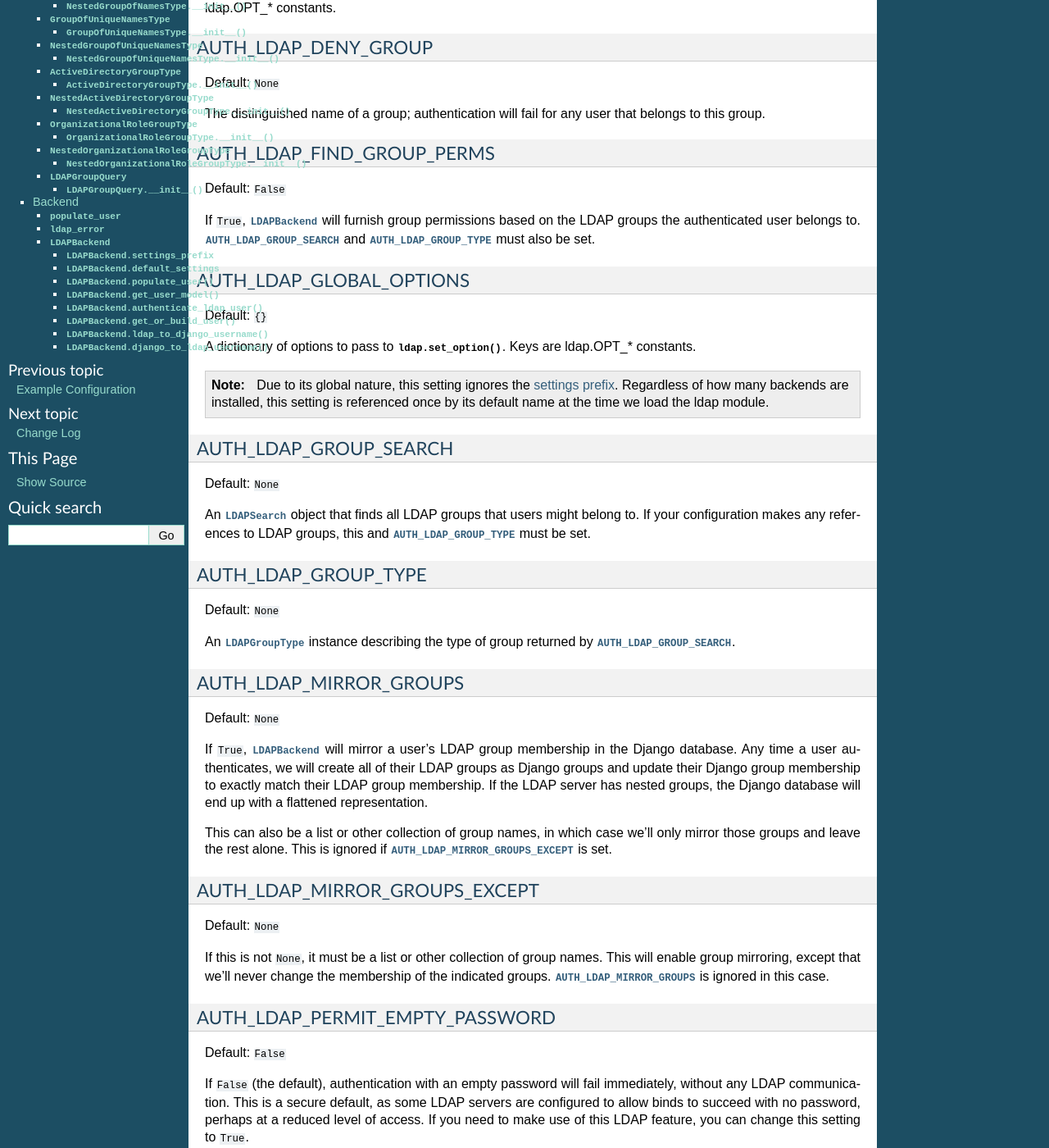
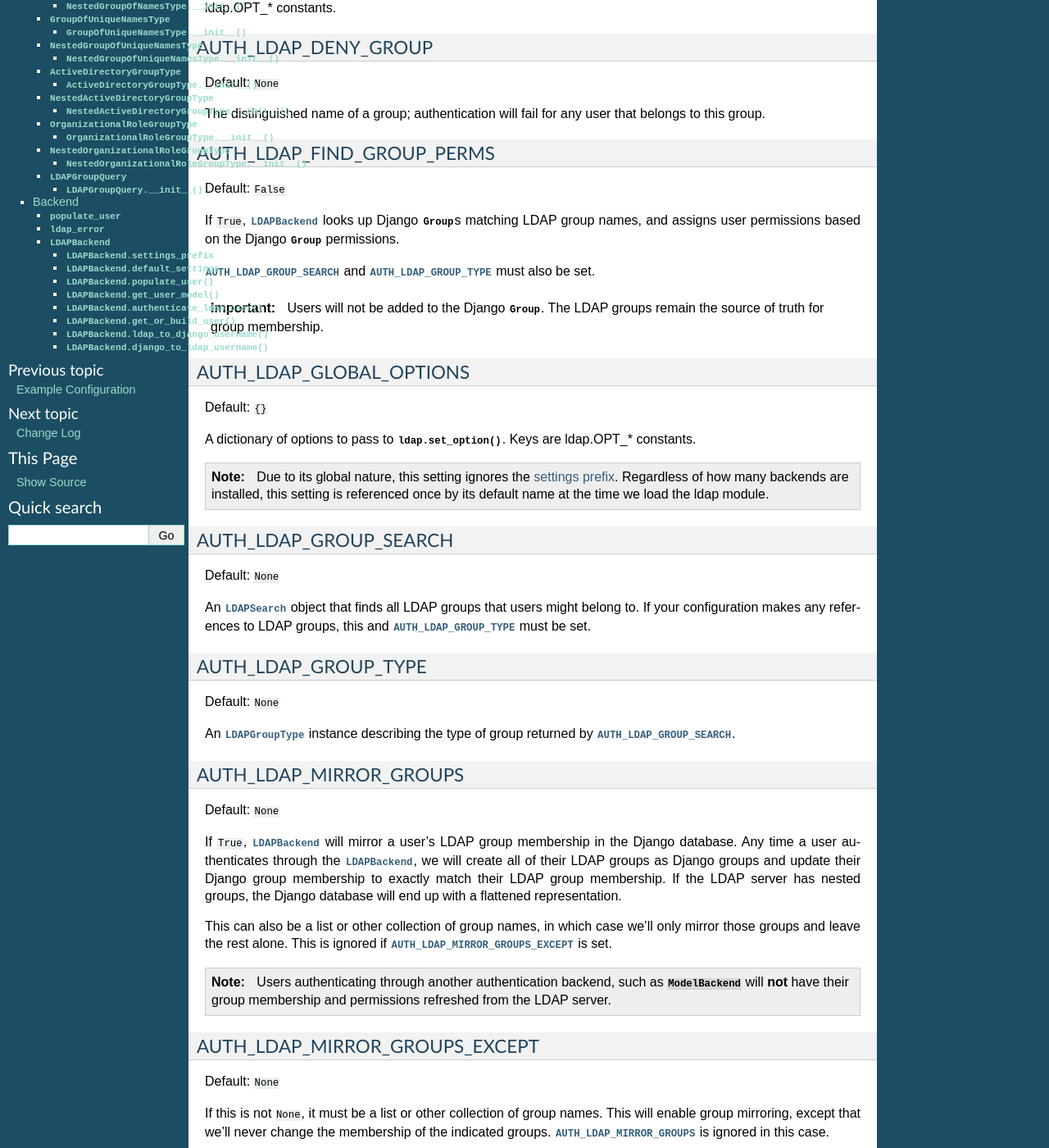
Before and after one commit to django-auth-ldap/django-auth-ldap, a Sphinx documentation site: the page built from docs/reference.rst, in a window 1280 px wide and 1400 px high, scrolled down 1308 px. Shown: the whole window at 82% size. Built offline with Sphinx 7.4.7, drawn with Linux system fonts in a browser that asks for light colours.

Commit message:
Clarify AUTH_LDAP_FIND_GROUP_PERMS and AUTH_LDAP_MIRROR_GROUPS

```diff
--- a/docs/reference.rst
+++ b/docs/reference.rst
@@ -113,11 +113,17 @@ AUTH_LDAP_FIND_GROUP_PERMS
 
 Default: ``False``
 
-If ``True``, :class:`~django_auth_ldap.backend.LDAPBackend` will furnish group
-permissions based on the LDAP groups the authenticated user belongs to.
-:setting:`AUTH_LDAP_GROUP_SEARCH` and :setting:`AUTH_LDAP_GROUP_TYPE` must also be
-set.
+If ``True``, :class:`~django_auth_ldap.backend.LDAPBackend` looks up Django
+:class:`~django.contrib.auth.models.Group`\ s matching LDAP group names, and
+assigns user permissions based on the Django
+:class:`~django.contrib.auth.models.Group` permissions.
 
+:setting:`AUTH_LDAP_GROUP_SEARCH` and :setting:`AUTH_LDAP_GROUP_TYPE` must also
+be set.
+
+.. important:: Users will not be added to the Django
+   :class:`~django.contrib.auth.models.Group`. The LDAP groups remain the
+   source of truth for group membership.
 
 .. setting:: AUTH_LDAP_GLOBAL_OPTIONS
 
@@ -166,8 +172,9 @@ AUTH_LDAP_MIRROR_GROUPS
 
 Default: ``None``
 
-If ``True``, :class:`~django_auth_ldap.backend.LDAPBackend` will mirror a user's
-LDAP group membership in the Django database. Any time a user authenticates, we
+If ``True``, :class:`~django_auth_ldap.backend.LDAPBackend` will mirror a
+user's LDAP group membership in the Django database. Any time a user
+authenticates through the :class:`~django_auth_ldap.backend.LDAPBackend`, we
 will create all of their LDAP groups as Django groups and update their Django
 group membership to exactly match their LDAP group membership. If the LDAP
 server has nested groups, the Django database will end up with a flattened
@@ -176,6 +183,10 @@ representation.
 This can also be a list or other collection of group names, in which case we'll
 only mirror those groups and leave the rest alone. This is ignored if
 :setting:`AUTH_LDAP_MIRROR_GROUPS_EXCEPT` is set.
+
+.. note:: Users authenticating through another authentication backend, such as
+   :class:`~django.contrib.auth.backends.ModelBackend` will **not** have their
+   group membership and permissions refreshed from the LDAP server.
 
 
 .. setting:: AUTH_LDAP_MIRROR_GROUPS_EXCEPT
```
